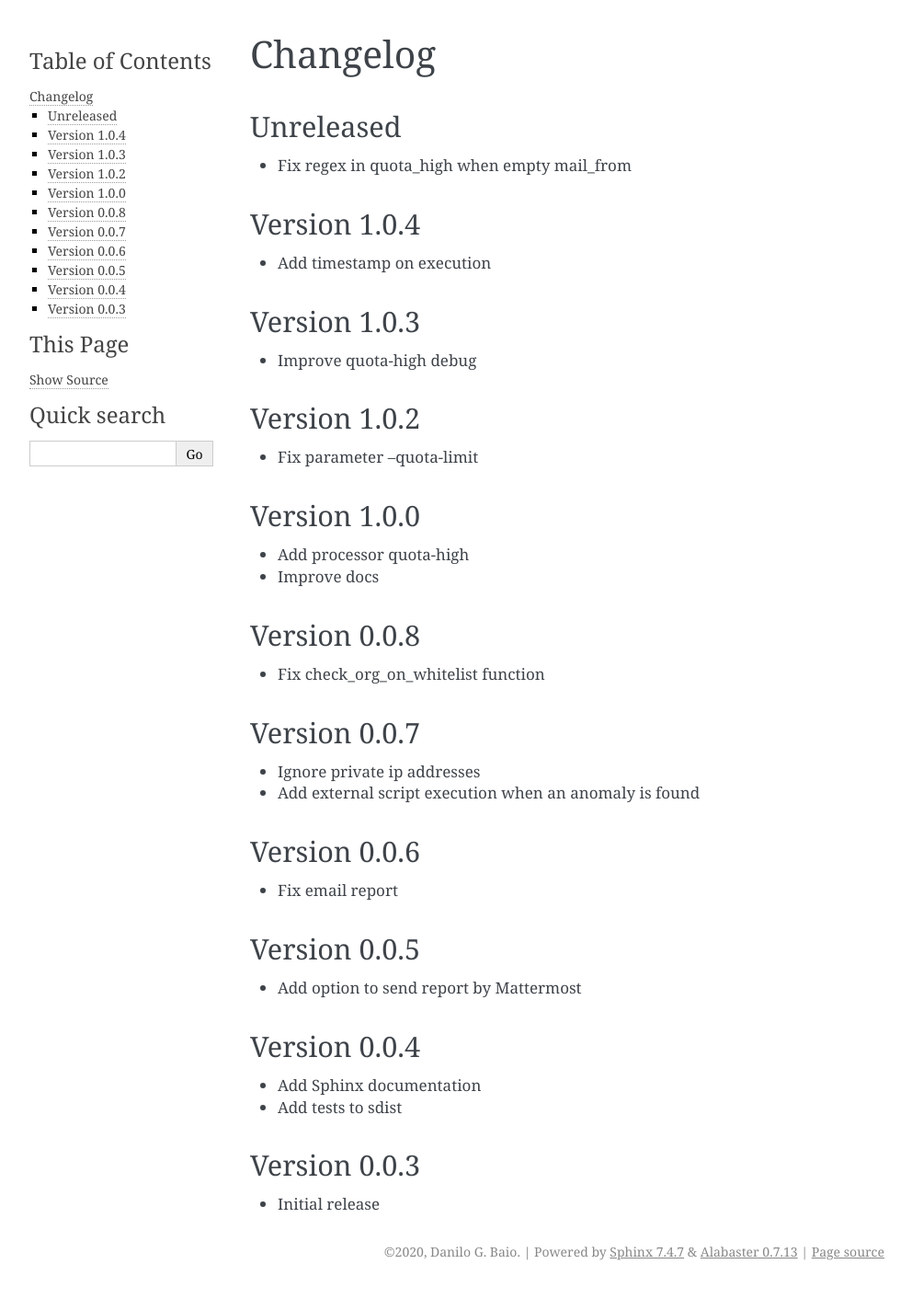
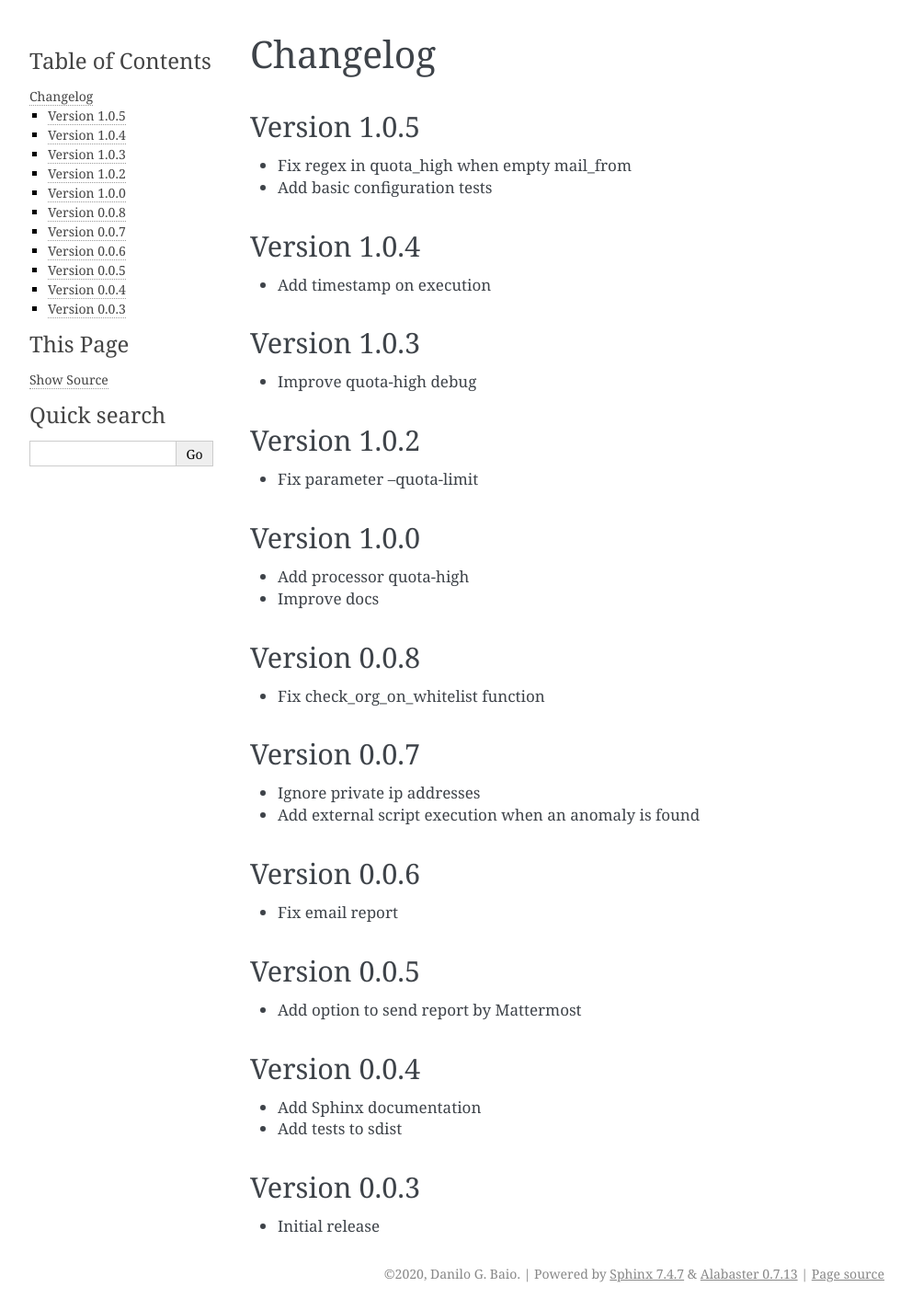
Before and after one commit to dbaio/loganom, a Sphinx documentation site: the page built from docs/changelog.rst, in a window 1280 px wide. Shown: the whole page at 92% size, without its empty margins (148-1140 px from the left). Built offline with Sphinx 7.4.7, drawn with Linux system fonts in a browser that asks for light colours; before the commit the page ends 1400 px from its top, so only the background shows below that.

Commit message:
Update to 1.0.5

```diff
--- a/docs/changelog.rst
+++ b/docs/changelog.rst
@@ -1,10 +1,11 @@
 Changelog
 =========
 
-Unreleased
-----------
+Version 1.0.5
+-------------
 
 * Fix regex in quota_high when empty mail_from
+* Add basic configuration tests
 
 
 Version 1.0.4
--- a/docs/conf.py
+++ b/docs/conf.py
@@ -22,7 +22,7 @@ copyright = '2020, Danilo G. Baio'
 author = 'Danilo G. Baio'
 
 # The full version, including alpha/beta/rc tags
-release = '1.0.4'
+release = '1.0.5'
 
 
 # -- General configuration ---------------------------------------------------
--- a/setup.py
+++ b/setup.py
@@ -7,7 +7,7 @@ with open("README.rst", "r") as fh:
 
 setup(
     name="loganom",
-    version="1.0.4",
+    version="1.0.5",
     author="Danilo G. Baio",
     author_email="dbaio@bsd.com.br",
     description="Log analyzer to discover anomalies",
```
